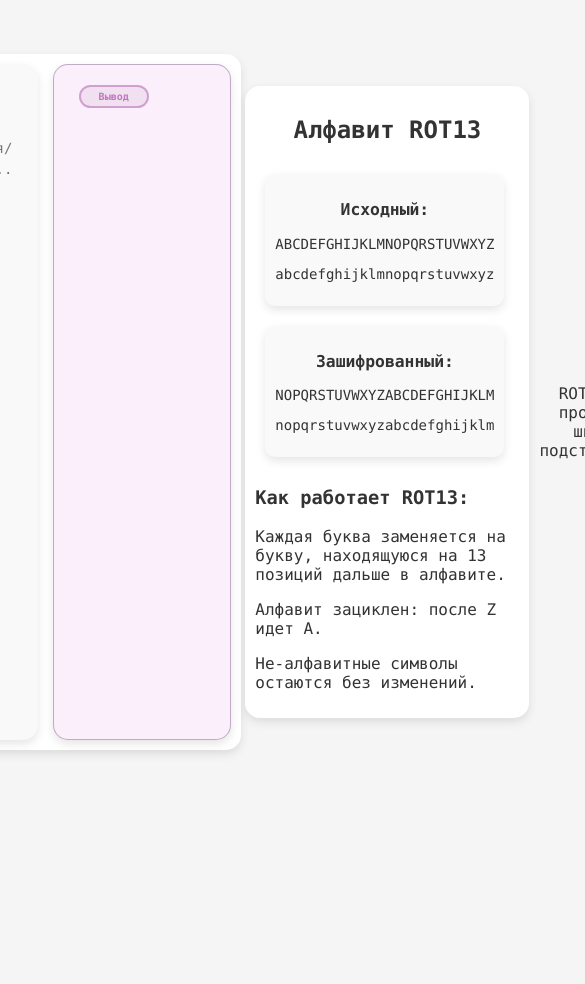
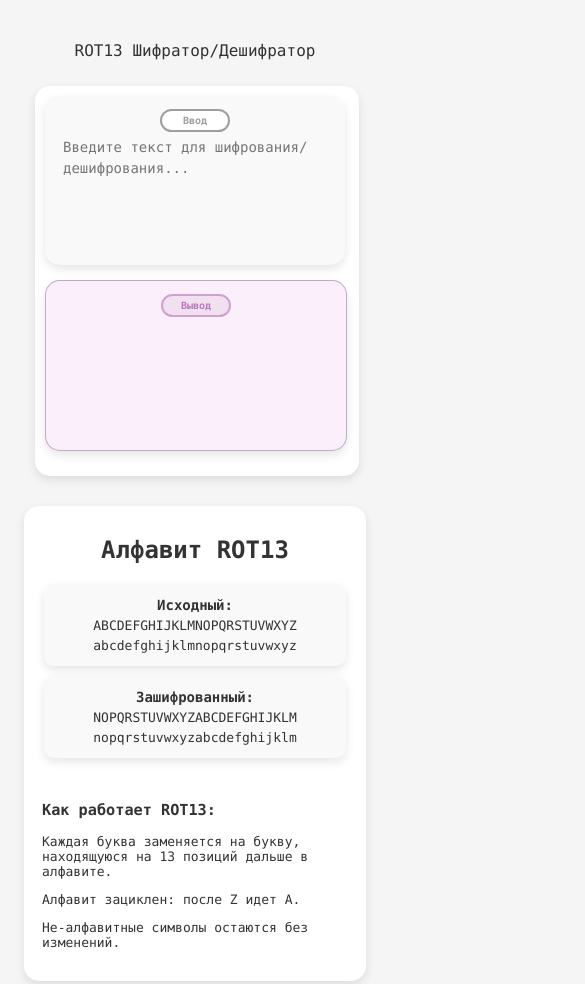
Before and after one commit to him1k0ta/practice, a website: page index.html in a window 390 px wide. Shown: the top 984 px of the page, 585 px wide, since content can reach past the window. Before the commit the page ends 844 px from the top, so only its background shows below. Drawn offline with Linux system fonts and the light colour scheme.

Commit message:
newStyles

```diff
--- a/style/style.css
+++ b/style/style.css
@@ -137,32 +137,98 @@ textarea {
     margin-right: 15px;
 }
 
+@media (max-width: 768px) {
+    body {
+        flex-direction: column;
+        padding: 15px;
+    }
+
+    .centralBlock {
+        flex-direction: column;
+        height: auto;
+        width: 90%;
+        margin-bottom: 30px;
+        padding: 15px;
+    }
+
+    .inputPanel, .outputPanel {
+        width: calc(100% - 30px);
+        margin-right: 0;
+        margin-bottom: 15px;
+        padding: 10px;
+    }
+
+    .alphabet-info {
+        width: 90%;
+        margin: 0 auto 30px;
+        padding: 15px;
+        box-sizing: border-box;
+    }
+
+    .alphabet-pair {
+        flex-direction: column;
+        align-items: center;
+        margin: 10px 0;
+    }
+
+    .alphabet-original, .alphabet-rot13 {
+        width: calc(100% - 20px);
+        margin: 0 0 10px 0;
+        padding: 10px;
+        box-sizing: border-box;
+    }
+
+    .inputPanel p, .outputPanel p {
+        margin-left: 0;
+        align-self: center;
+    }
+}
+
 @media (max-width: 480px) {
+    .centralBlock {
+        width: 95%;
+        padding: 10px;
+    }
+
+    .inputPanel, .outputPanel {
+        width: calc(100% - 20px);
+        padding: 8px;
+    }
+
+    .inputPanel p, .outputPanel p {
+        width: 50px;
+        font-size: 10px;
+        padding: 4px 8px;
+        margin: 5px auto;
+    }
+
+    textarea {
+        font-size: 14px;
+        padding: 0 10px;
+        height: 120px;
+    }
+
     .alphabet-info {
         width: 95%;
         padding: 10px;
     }
 
     .alphabet-original, .alphabet-rot13 {
-        min-width: 150px;
-        padding: 10px;
+        padding: 8px;
+    }
+
+    .operation-info {
+        padding: 8px;
+        font-size: 13px;
+    }
+
+    .alphabet-original h3, .alphabet-rot13 h3 {
+        margin: 5px 0;
         font-size: 14px;
     }
 
-    .centralBlock {
-        width: 95vw;
-        padding: 10px;
-    }
-
-    .inputPanel p, .outputPanel p {
-        width: 50px;
-        font-size: 10px;
-        padding: 4px 8px;
-        margin-left: 10px;
-    }
-
-    textarea {
-        font-size: 14px;
-        padding: 0 10px;
+    .alphabet-original p, .alphabet-rot13 p {
+        margin: 5px 0;
+        font-size: 13px;
     }
 }
```
Also changed, not shown: 1 other file.
